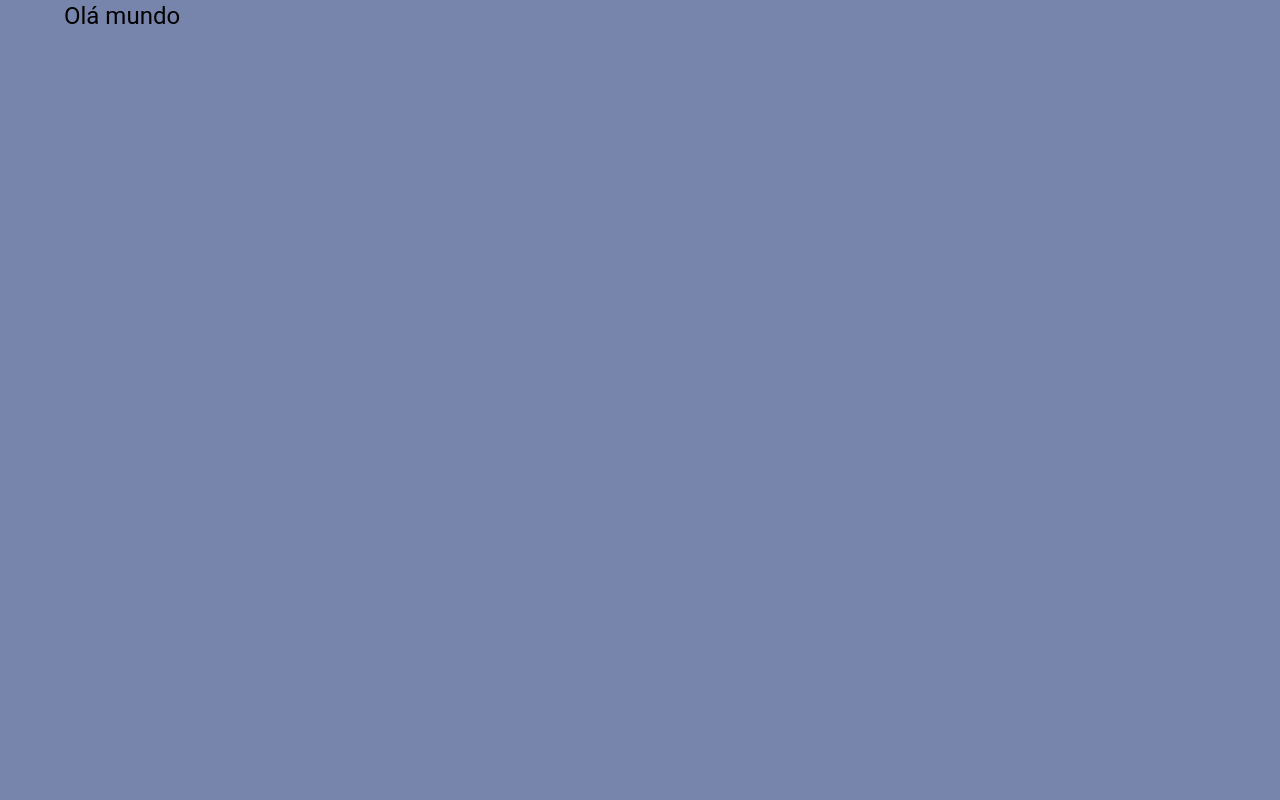
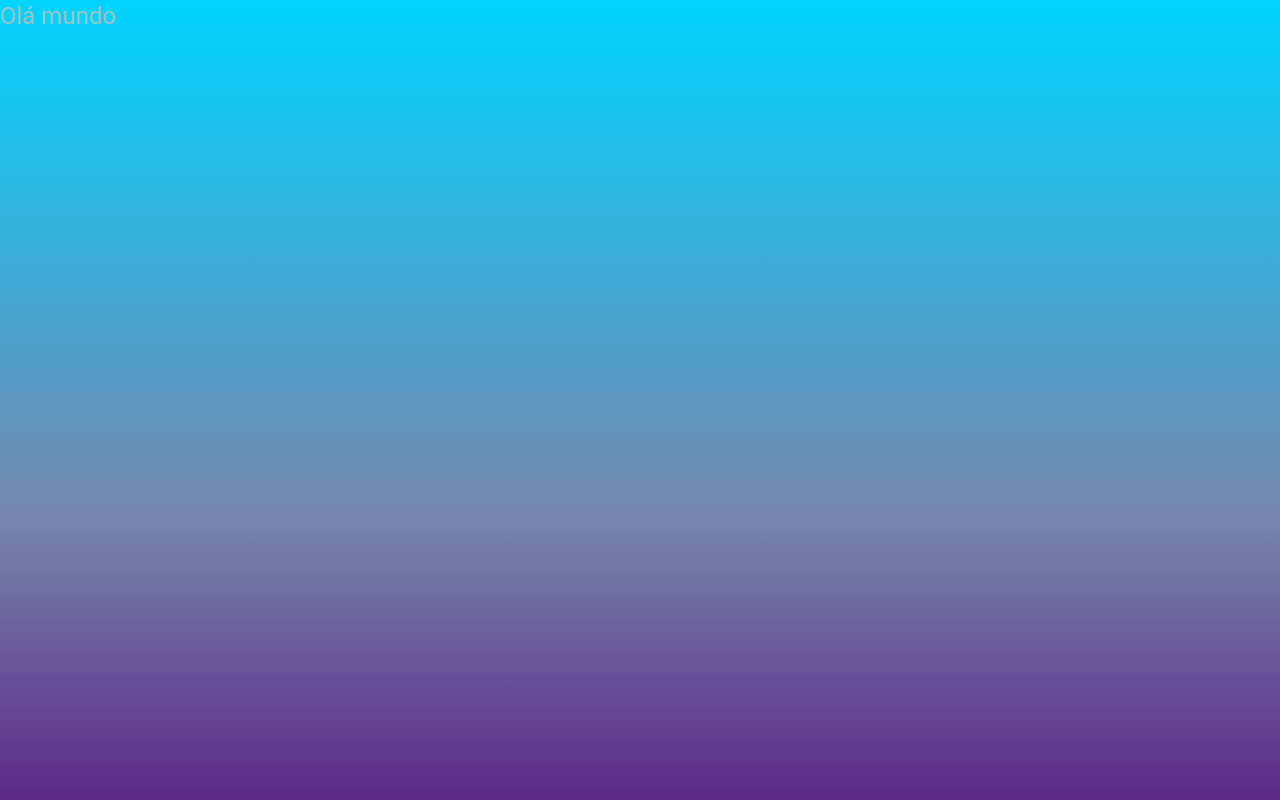
Before and after one commit to Paulo-Augusto12/carrd, a React (Vite) app in the folder carrd/: page / in a window 1280 px wide. Built offline with nearby package versions, Linux system fonts and the light colour scheme.

Commit message:
feat: iniciado desenvolvimento da home page

```diff
--- a/carrd/src/pages/home_page/index.tsx
+++ b/carrd/src/pages/home_page/index.tsx
@@ -1,14 +1,14 @@
 import { Box, Container, Typography } from "@mui/material";
+import { Main } from "./style";
 
-export function HomePage () {
-
-    return (
-        <Container>
-            <Box>
-                <Typography variant='h5'>
-                    Olá mundo
-                </Typography>
-            </Box>
-        </Container>
-    )
+export function HomePage() {
+  return (
+    <Main>
+      <Box>
+        <Typography variant="h5" sx={{ color: "#9AC6C5" }}>
+          Olá mundo
+        </Typography>
+      </Box>
+    </Main>
+  );
 }
--- a/carrd/src/pages/home_page/style.ts
+++ b/carrd/src/pages/home_page/style.ts
@@ -0,0 +1,13 @@
+import { Container } from "@mui/material";
+import styled from "styled-components";
+
+export const Main = styled.div`
+  height: 100vh;
+  background: rgb(91, 42, 134);
+  background: linear-gradient(
+    0deg,
+    rgba(91, 42, 134, 1) 0%,
+    rgba(119, 133, 172, 1) 35%,
+    rgba(0, 212, 255, 1) 100%
+  );
+`;
```
